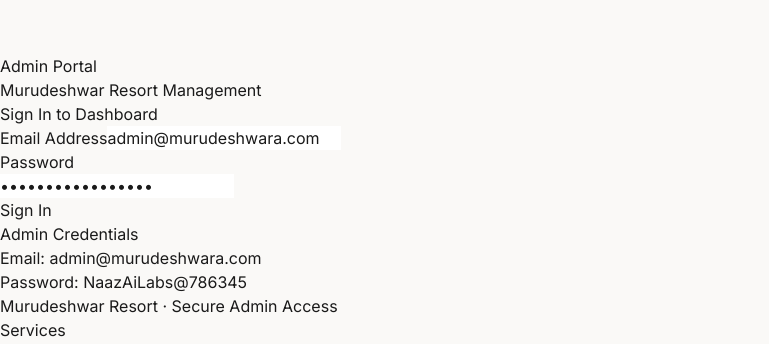
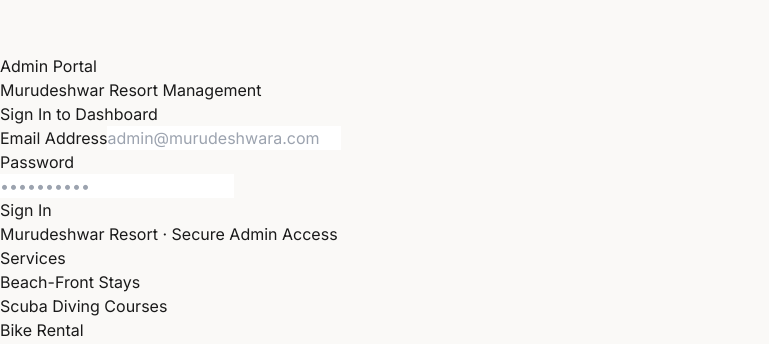
Before and after one commit to Shabiul/murudeshwar, a React (Vite) app: page /login in a window 1280 px wide. Shown: the part 1440-1784 px from the top of the page, without its empty margins (0-769 px from the left). Built offline with nearby package versions, Linux system fonts and the light colour scheme; no server answers; a web font is replaced by a local one.

Commit message:
security: remove pre-populated credentials and helper box from login page

```diff
--- a/src/components/LoginPage.jsx
+++ b/src/components/LoginPage.jsx
@@ -8,8 +8,8 @@
     const navigate = useNavigate();
     const location = useLocation();
 
-    const [email, setEmail] = useState('admin@murudeshwara.com');
-    const [password, setPassword] = useState('NaazAiLabs@786345');
+    const [email, setEmail] = useState('');
+    const [password, setPassword] = useState('');
     const [isSubmitting, setIsSubmitting] = useState(false);
     const [errorMsg, setErrorMsg] = useState('');
     const [successMsg, setSuccessMsg] = useState('');
@@ -172,14 +172,6 @@
                     </form>
                 </div>
 
-                {/* Credentials card */}
-                <div className="mt-4 bg-amber-50 border border-amber-200/80 rounded-2xl p-5">
-                    <p className="text-[10px] font-bold uppercase tracking-widest text-amber-700 mb-2">Admin Credentials</p>
-                    <div className="space-y-1 font-mono text-xs text-amber-900">
-                        <p><span className="text-amber-600">Email:</span> admin@murudeshwara.com</p>
-                        <p><span className="text-amber-600">Password:</span> NaazAiLabs@786345</p>
-                    </div>
-                </div>
 
                 <p className="text-center text-[11px] text-stone-400 mt-6">
                     Murudeshwar Resort · Secure Admin Access
```
